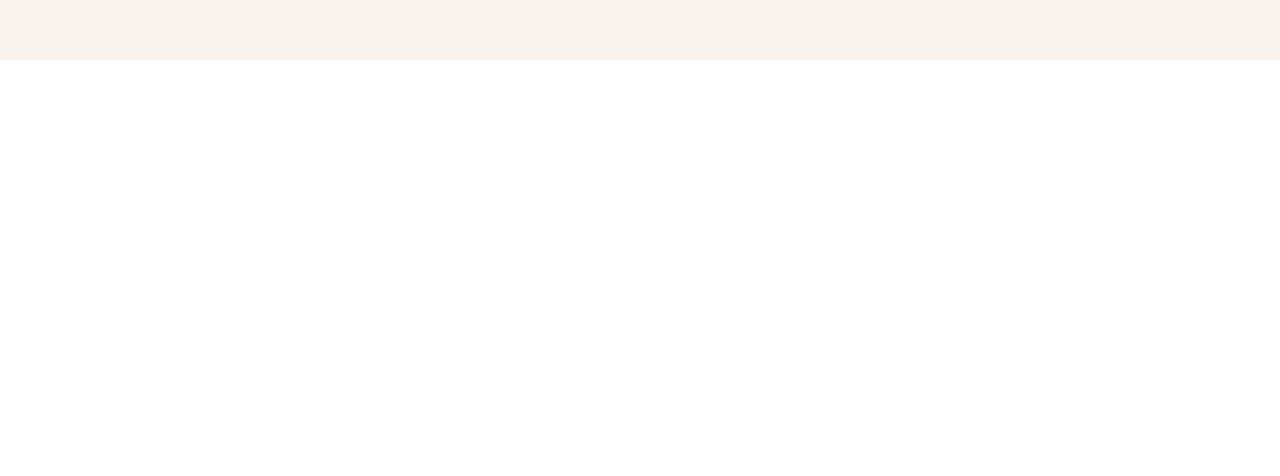
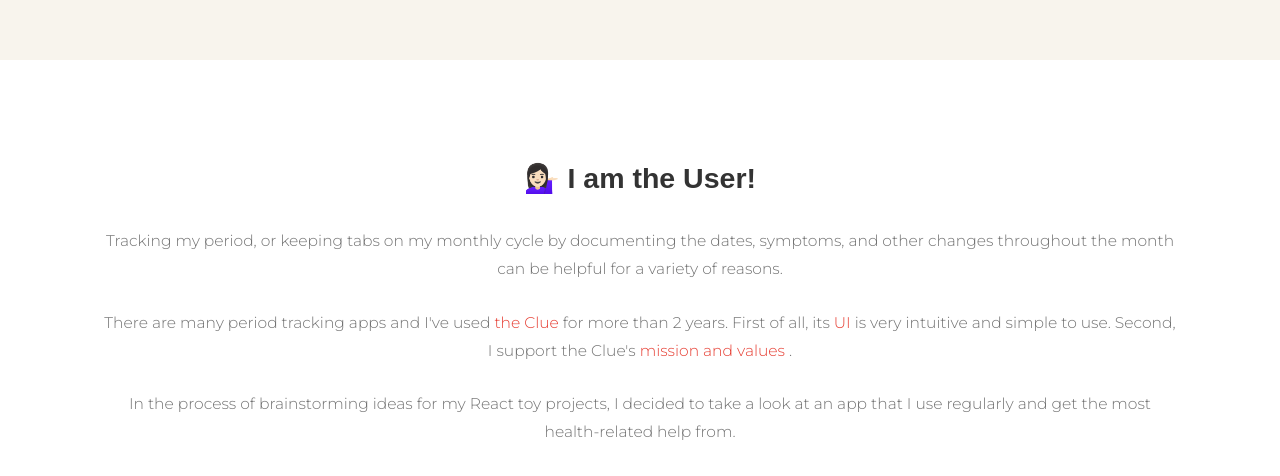
Before and after one commit to wondasom/clue-user-survey, a React (Create React App) app: page / in a window 1280 px wide. Shown: the part 1220-1696 px from the top of the page. Before the commit the page ends 1280 px from the top, so only its background shows below. Built offline with nearby package versions, Linux system fonts and the light colour scheme; a web font is replaced by a local one.

Commit message:
INTRODUCTION: first draft

```diff
--- a/src/App.js
+++ b/src/App.js
@@ -10,19 +10,13 @@ import {
 } from './constants/style';
 
 import Header from './components/Header';
+import Introduction from './components/Introduction';
 
 function App() {
 	return (
 		<div className='App'>
 			<Header />
-			{/* <SectionContainer>
-				<Title>This is the Title</Title>
-				<Subtitle>This is the Subtitle</Subtitle>
-				<Paragraph>
-					this is a project for display user surbey for the Clue
-				</Paragraph>
-				<Divider></Divider>
-			</SectionContainer> */}
+			<Introduction></Introduction>
 		</div>
 	);
 }
--- /dev/null
+++ b/src/components/Introduction.js
@@ -0,0 +1,42 @@
+import React from 'react';
+import styled from 'styled-components';
+
+import {
+	SectionContainer,
+	Divider,
+	Title,
+	Subtitle,
+	Paragraph
+} from '../constants/style';
+import { COLORS } from '../constants/style';
+import Clue from '../img/clue--2.png';
+
+function Introduction() {
+	return (
+		<SectionContainer>
+			<Title>💁🏻‍♀️ I am the User!</Title>
+			{/* <Subtitle style={{color:`${COLORS.red}`}}>10 questions & 7 interviewees</Subtitle> */}
+
+			<Paragraph>
+				Tracking my period, or keeping tabs on my monthly cycle by documenting
+				the dates, symptoms, and other changes throughout the month can be
+				helpful for a variety of reasons.
+			</Paragraph>
+			<Paragraph>
+				There are many period tracking apps and I've used{' '}
+				<span style={{ color: `${COLORS.red}` }}>the Clue</span> for more than 2
+				years. First of all, its{' '}
+				<span style={{ color: `${COLORS.red}` }}>UI</span> is very intuitive and
+				simple to use. Second, I support the Clue's{' '}
+				<span style={{ color: `${COLORS.red}` }}>mission and values</span> .
+			</Paragraph>
+			<Paragraph>
+				In the process of brainstorming ideas for my React toy projects, I decided to
+				take a look at an app that I use regularly and get the most
+				health-related help from.
+			</Paragraph>
+		</SectionContainer>
+	);
+}
+
+export default Introduction;
--- a/src/constants/style.js
+++ b/src/constants/style.js
@@ -18,16 +18,15 @@ export const COLORS = {
 // 📦 Container
 export const SectionContainer = styled.div`
 	box-sizing: border-box;
-	width: 90%;
+	width: 86%;
 	background-color: inherit;
 	margin: 0px auto;
-	padding: 2vw;
-	padding-bottom: 0;
+	padding: 8vw 1vw;
 	display: flex;
 	flex-direction: column;
 	justify-content: center;
 	align-items: center;
-	border: 1px solid blue;
+	/* border: 1px solid blue; */
 `;
 
 // ✏️ Divider
@@ -41,18 +40,17 @@ export const Divider = styled.div`
 
 // 💅🏼 Text Styles
 export const Title = styled.h1`
-	font-size: calc(28px + (36 - 30) * ((100vw - 300px) / (1600 - 300)));
+	font-size: calc(24px + (36 - 30) * ((100vw - 300px) / (1600 - 300)));
 	font-family: myriad-pro, sans-serif;
 	font-weight: 700;
 	color: ${COLORS.grey};
 	text-align: center;
-	margin-bottom: 2vw;
+	margin-bottom: 2.5vw;
 `;
 
 export const Subtitle = styled.h2`
 	font-size: calc(15.6px + (16 - 14) * ((100vw - 300px) / (1600 - 300)));
 	font-family: 'Montserrat', sans-serif;
-	color: ${COLORS.red};
 	font-weight: 500;
 	text-align: center;
 	margin-bottom: 1.5vw;
@@ -65,5 +63,5 @@ export const Paragraph = styled.div`
 	line-height: 1.8;
 	color: ${COLORS.lightGrey};
 	text-align: center;
-	margin-bottom: 1.5vw;
+	margin-bottom: 2vw;
 `;
```
